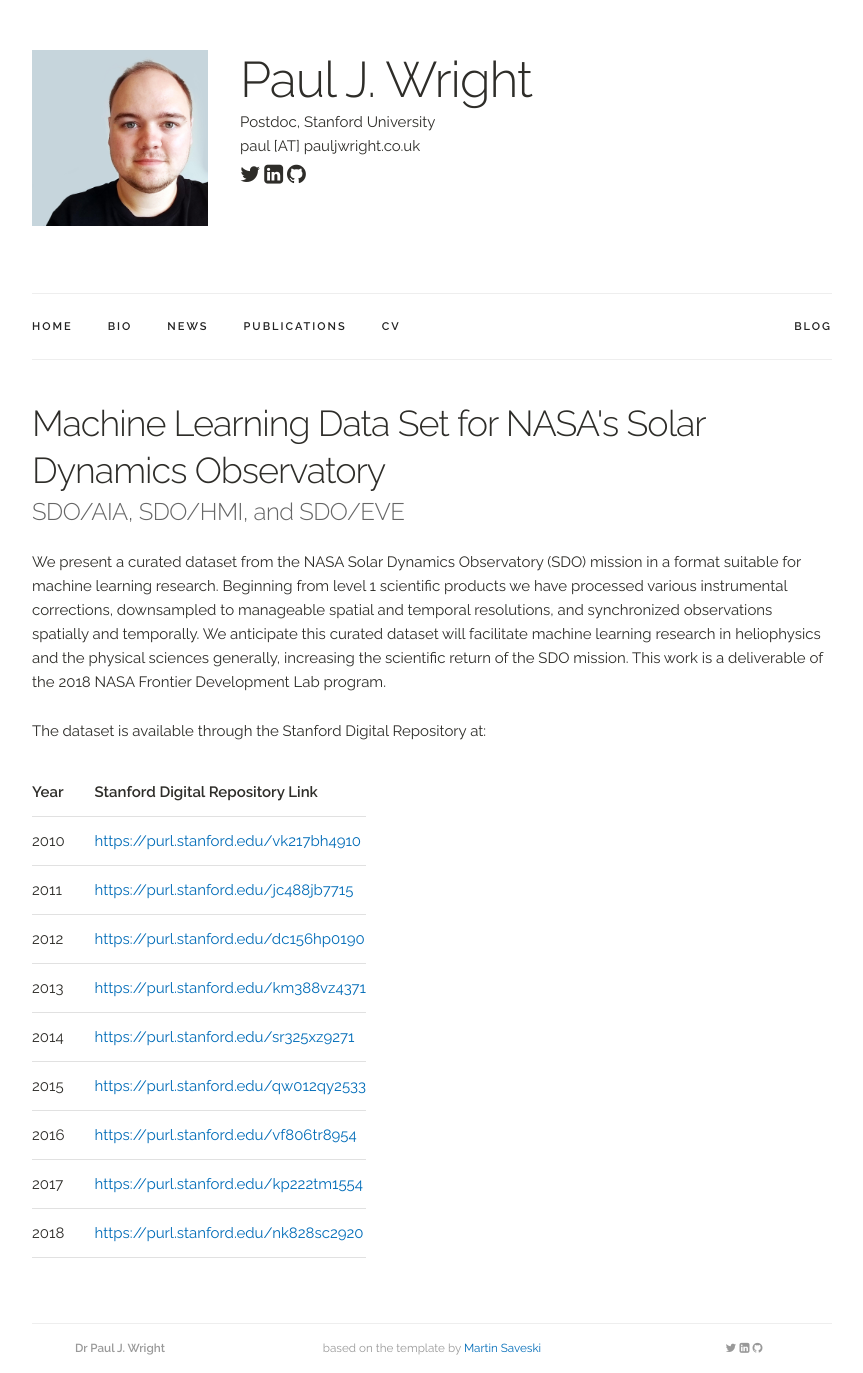
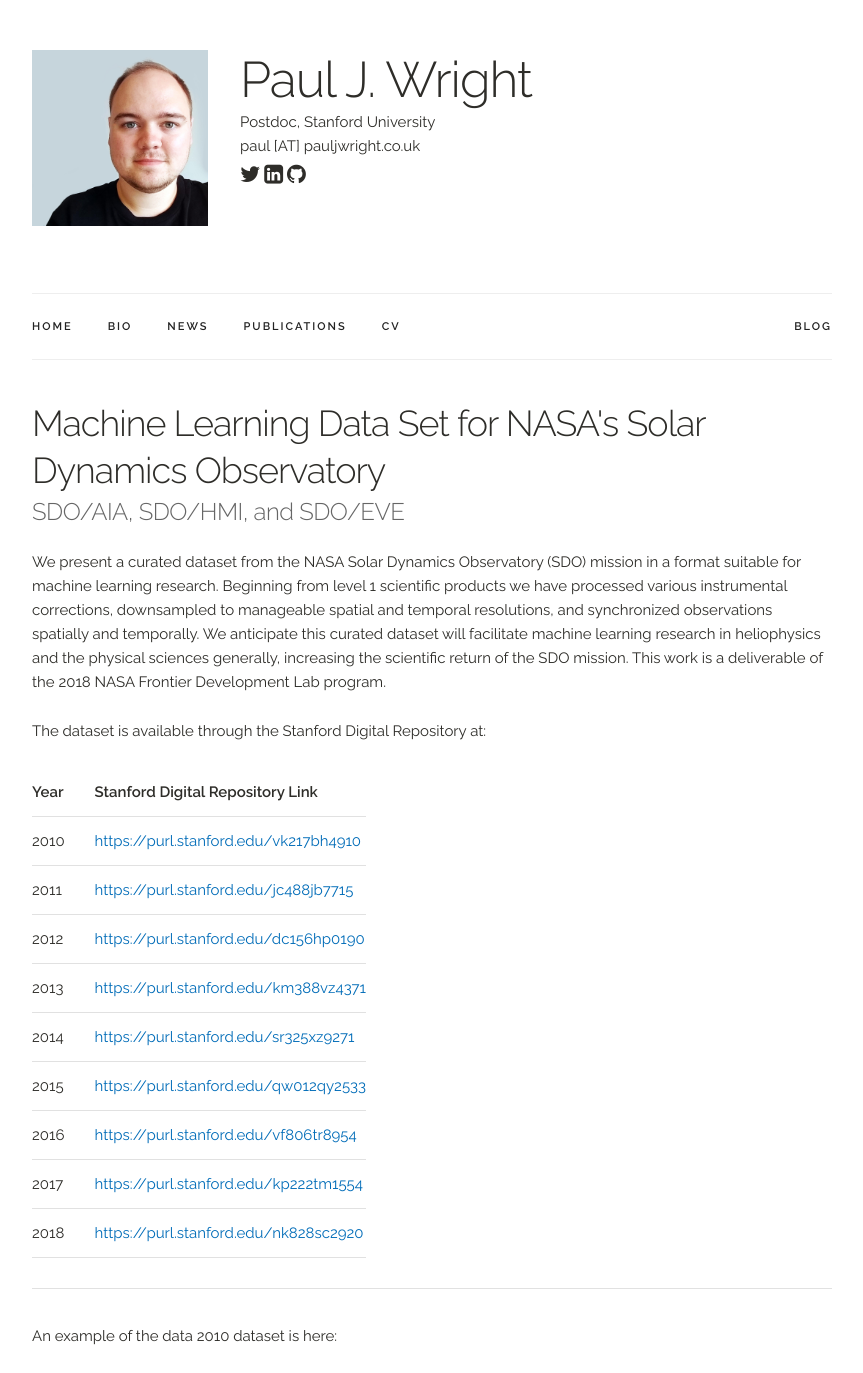
Before and after one commit to rookie0o9/rookie0o9.github.io, a Jekyll site: the page built from _projects/2019_MLDataset.md, in a window 1280 px wide. Shown: the top 1373 px of the page, without its empty margins (208-1071 px from the left). Built offline with Jekyll 4.4.1, drawn with Linux system fonts in a browser that asks for light colours; grey boxes are pictures that could not be loaded.

Commit message:
Update 2019_MLDataset.md

```diff
--- a/_projects/2019_MLDataset.md
+++ b/_projects/2019_MLDataset.md
@@ -19,3 +19,9 @@
 | 2016          | [https://purl.stanford.edu/vf806tr8954](https://purl.stanford.edu/vf806tr8954) |
 | 2017          | [https://purl.stanford.edu/kp222tm1554](https://purl.stanford.edu/kp222tm1554) |
 | 2018          | [https://purl.stanford.edu/nk828sc2920](https://purl.stanford.edu/nk828sc2920) |
+
+-----
+
+An example of the data 2010 dataset is here:
+
+<iframe src='https://embed.stanford.edu/iframe?url=https://purl.stanford.edu/vk217bh4910' height='400px' width='100%' frameborder='0' marginwidth='0' marginheight='0' scrolling='no' allowfullscreen />
```
